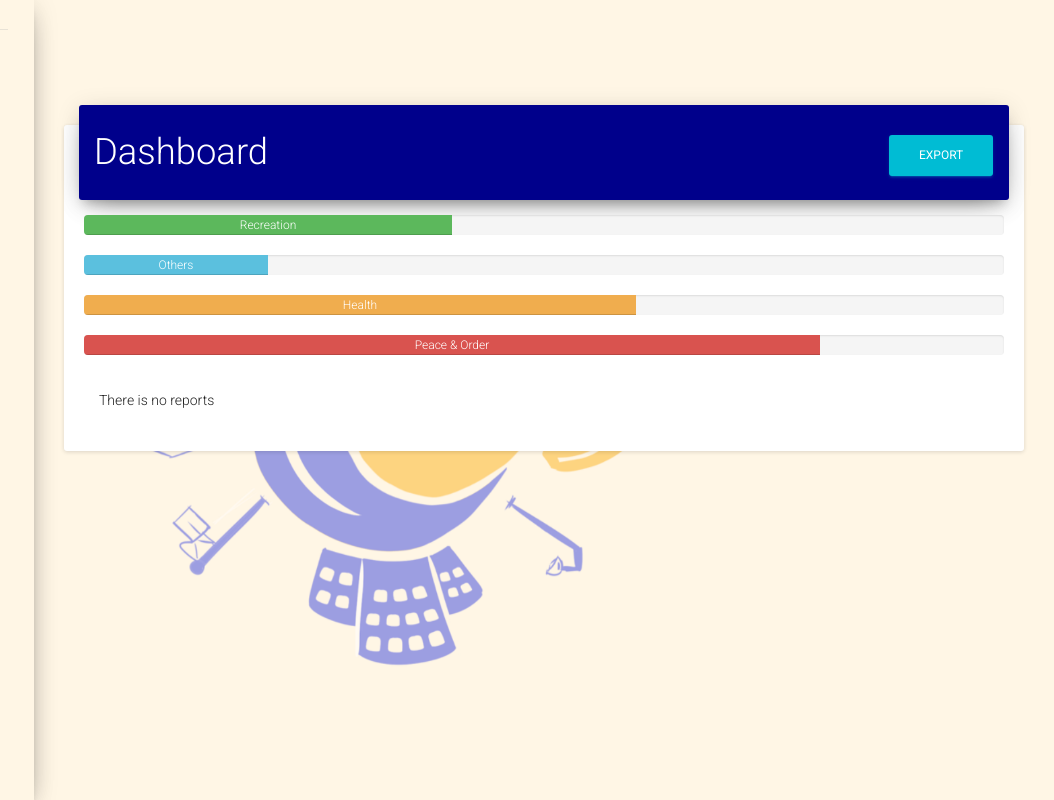
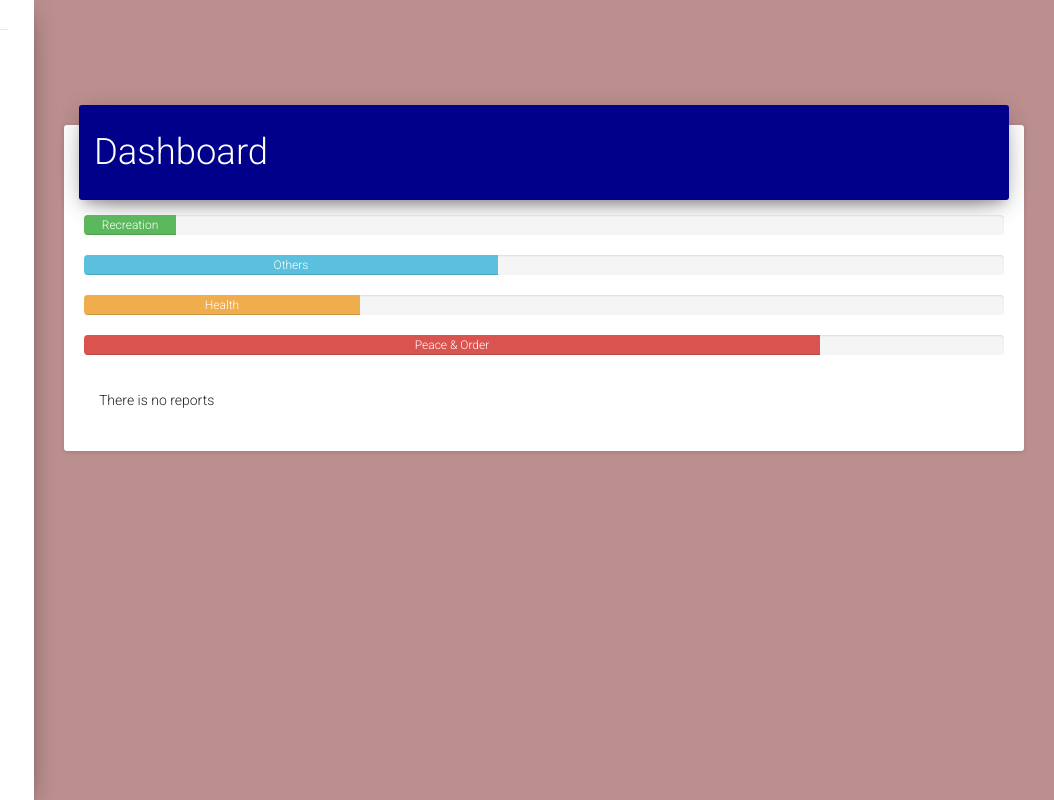
Before and after one commit to rehamsnow/magreport-web-, a Laravel app: page /dash in a window 1280 px wide. Shown: the whole page, without its empty margins (226-1280 px from the left). Run offline with Laravel 8, Linux system fonts and the light colour scheme; the visitor is signed in with stand-in values (Sample User, id 1); data that the repository does not hold is empty; settings files or empty folders that the repository lacks are supplied; some libraries are stand-ins or nearby versions.

Commit message:
template

```diff
--- a/lsapp/resources/views/dash.blade.php
+++ b/lsapp/resources/views/dash.blade.php
@@ -2,7 +2,7 @@
 
 @section('header')
   <h2 class="title">Dashboard
-        <a href="" class="btn btn-info" style="float: right">Export</a></h2>
+        <!--<a href="" class="btn btn-info" style="float: right">Export</a></h2>-->
 @endsection
 
 @section('content')
@@ -10,20 +10,20 @@
 
     <div>
             <div class="progress">
-                    <div class="progress-bar progress-bar-success" role="progressbar" aria-valuenow="40" aria-valuemin="0" aria-valuemax="100" style="width: 40%">
-                      <span class="sr-only">40% Complete (success)</span>
+                    <div class="progress-bar progress-bar-success" role="progressbar" aria-valuenow="0" aria-valuemin="0" aria-valuemax="100" style="width: 10%">
+                      <span class="sr-only">0% Complete (success)</span>
                       Recreation
                     </div>
                   </div>
                   <div class="progress">
-                    <div class="progress-bar progress-bar-info" role="progressbar" aria-valuenow="20" aria-valuemin="0" aria-valuemax="100" style="width: 20%">
+                    <div class="progress-bar progress-bar-info" role="progressbar" aria-valuenow="20" aria-valuemin="0" aria-valuemax="100" style="width: 45%">
                       <span class="sr-only">20% Complete</span>
                       Others
                     </div>
                   </div>
                   <div class="progress">
-                    <div class="progress-bar progress-bar-warning" role="progressbar" aria-valuenow="60" aria-valuemin="0" aria-valuemax="100" style="width: 60%">
-                      <span class="sr-only">60% Complete (warning)</span>
+                    <div class="progress-bar progress-bar-warning" role="progressbar" aria-valuenow="20" aria-valuemin="0" aria-valuemax="100" style="width: 30%">
+                      <span class="sr-only">20% Complete (warning)</span>
                         Health
                     </div>
                   </div>
--- a/lsapp/resources/views/layouts/template.blade.php
+++ b/lsapp/resources/views/layouts/template.blade.php
@@ -40,10 +40,11 @@
     <title>{{ config('app.name', 'Laravel') }}@yield('title')</title>
 </head>
 
-<body style="background-image: url('{{ asset('img/bg2.png') }}'); background-repeat: round; background-attachment: fixed;">
+<body style="background-color:rosybrown">
+<!--<body style="background-image: url('{{ asset('img/bg2.png') }}'); background-repeat: round; background-attachment: fixed;"> -->
 
     <div class="wrapper">
-        <div class="sidebar" style="background-color:transparent" data-color="blue">
+        <div class="sidebar" style="background-color:white" data-color="blue">
 
             <div class="logo">
             </div>
```
